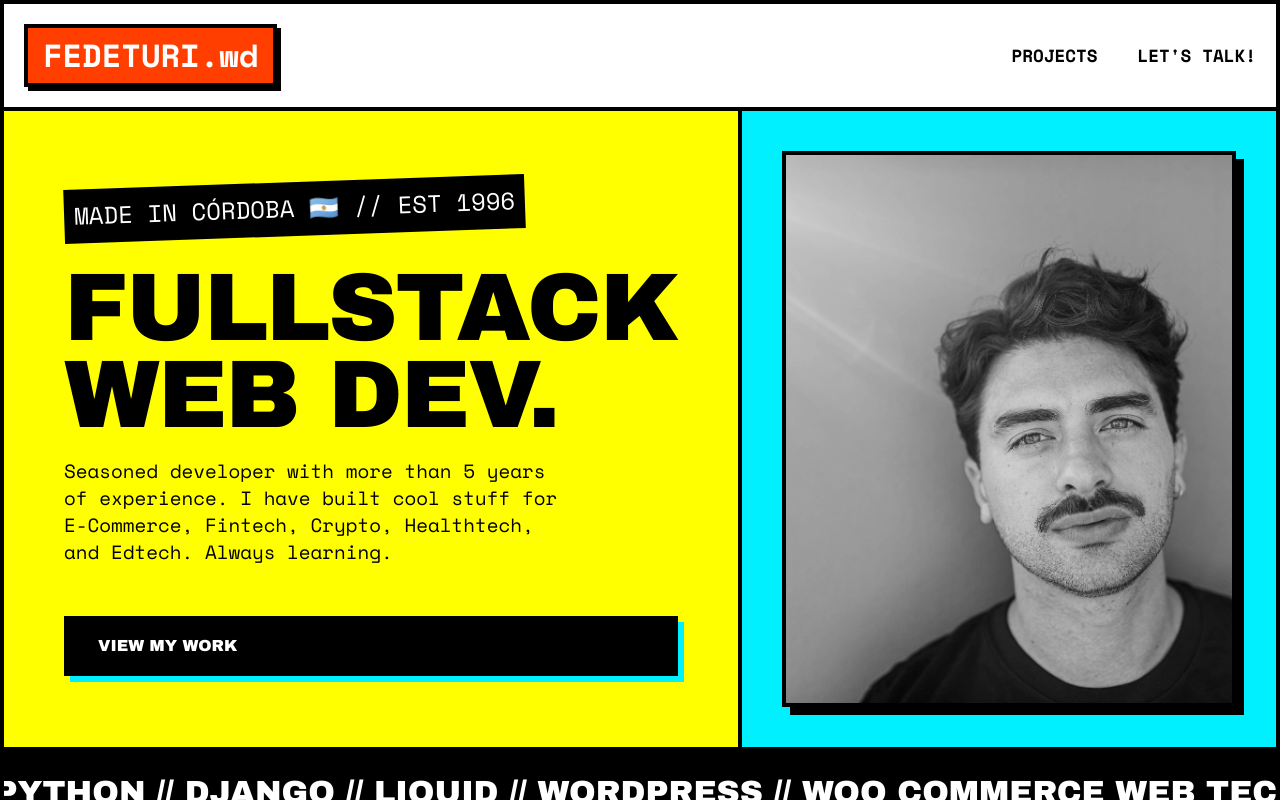
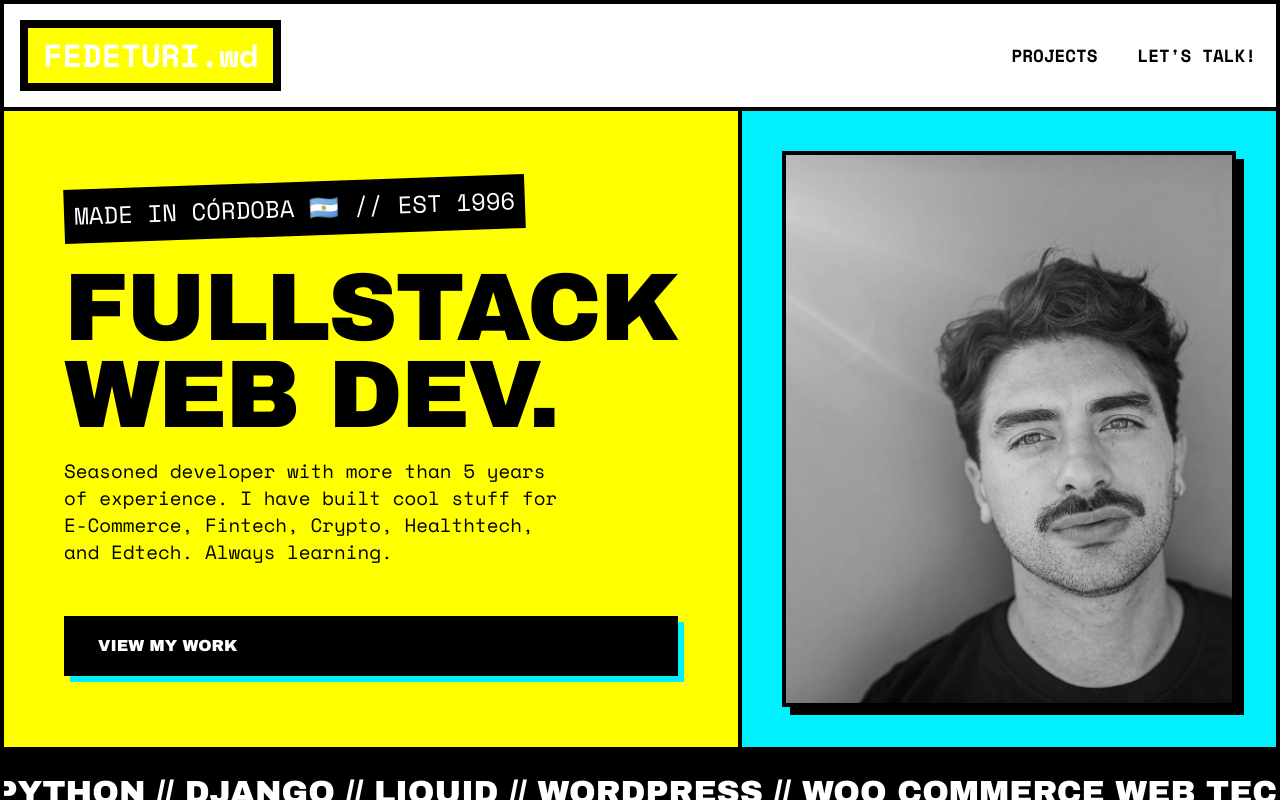
Before and after one commit to fedeturi/portfolio, a Next.js app: page / in a window 1280 px wide. In both pictures the pointer is over the link "FEDETURI.wd". Shown: the top 800 px of the page. Built offline with nearby package versions, Linux system fonts and the light colour scheme.

Commit message:
feat: add hover effect to links in global styles
Added cursor, background, and outline on hover for improved UX.

Co-authored-by: Federico Brun <13341103+fedeturi@users.noreply.github.com>

```diff
--- a/app/globals.css
+++ b/app/globals.css
@@ -491,6 +491,12 @@ footer {
   right: -20px;
 }
 
+a:hover {
+  cursor: pointer;
+  background: var(--accent);
+  outline: var(--border-width) solid var(--black);
+}
+
 /* @media (max-width: 1200px) {
   .container {
     width: 100%;
```
